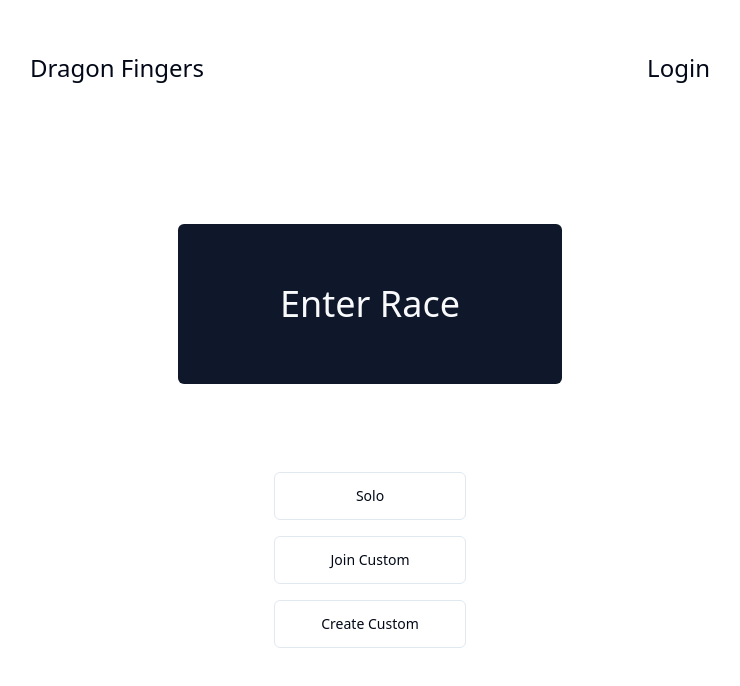
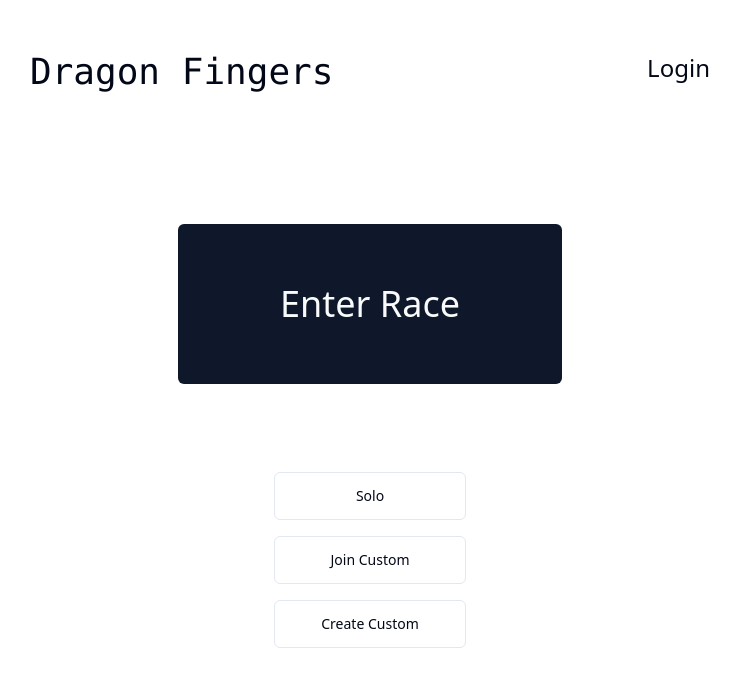
Before and after one commit to derekjtong/dragon-fingers-v2, a Next.js app: page / in a window 1280 px wide. Shown: the top 686 px of the page, without its empty margins (270-1010 px from the left). Built offline with nearby package versions, Linux system fonts and the light colour scheme; no server answers.

Commit message:
Adjust logo

```diff
--- a/app/components/Navbar.tsx
+++ b/app/components/Navbar.tsx
@@ -4,7 +4,7 @@ import AuthButton from "./AuthButton";
 function NavBar() {
   return (
     <div className="fixed flex w-screen justify-between px-9 pt-10 text-2xl lg:px-72">
-      <Link href="/" className="p-3 hover:bg-slate-300">
+      <Link href="/" className="p-3 font-mono text-4xl hover:bg-slate-300">
         Dragon Fingers
       </Link>
       <AuthButton />
```
